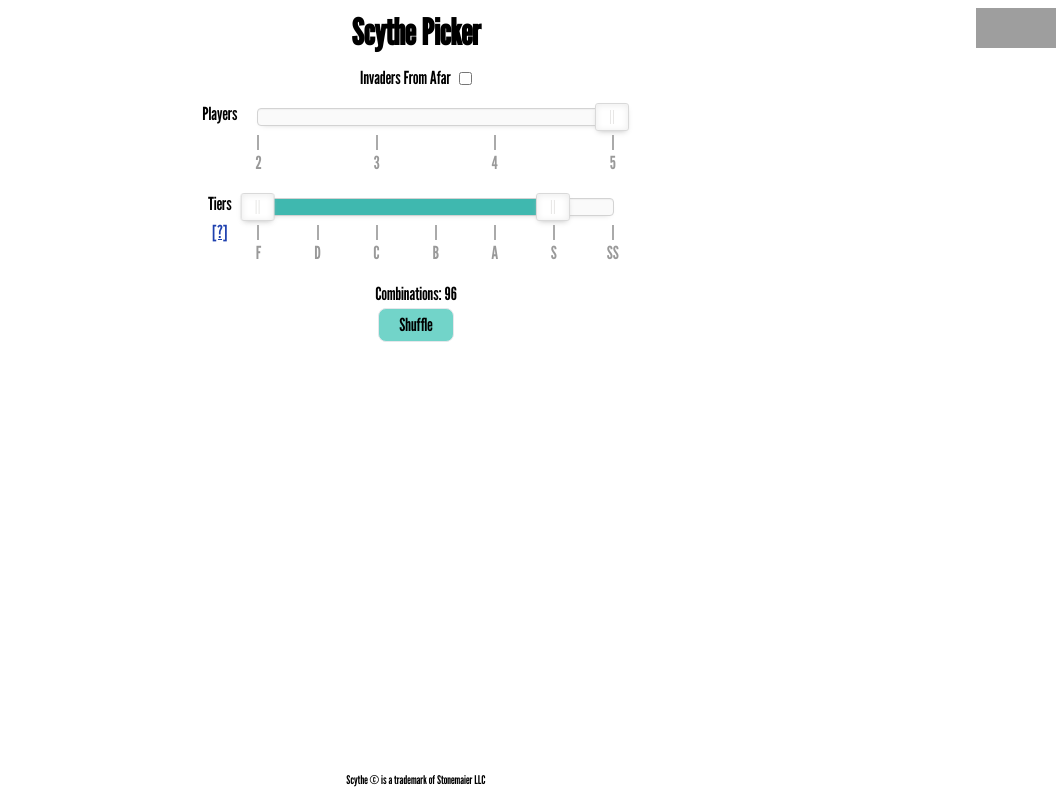
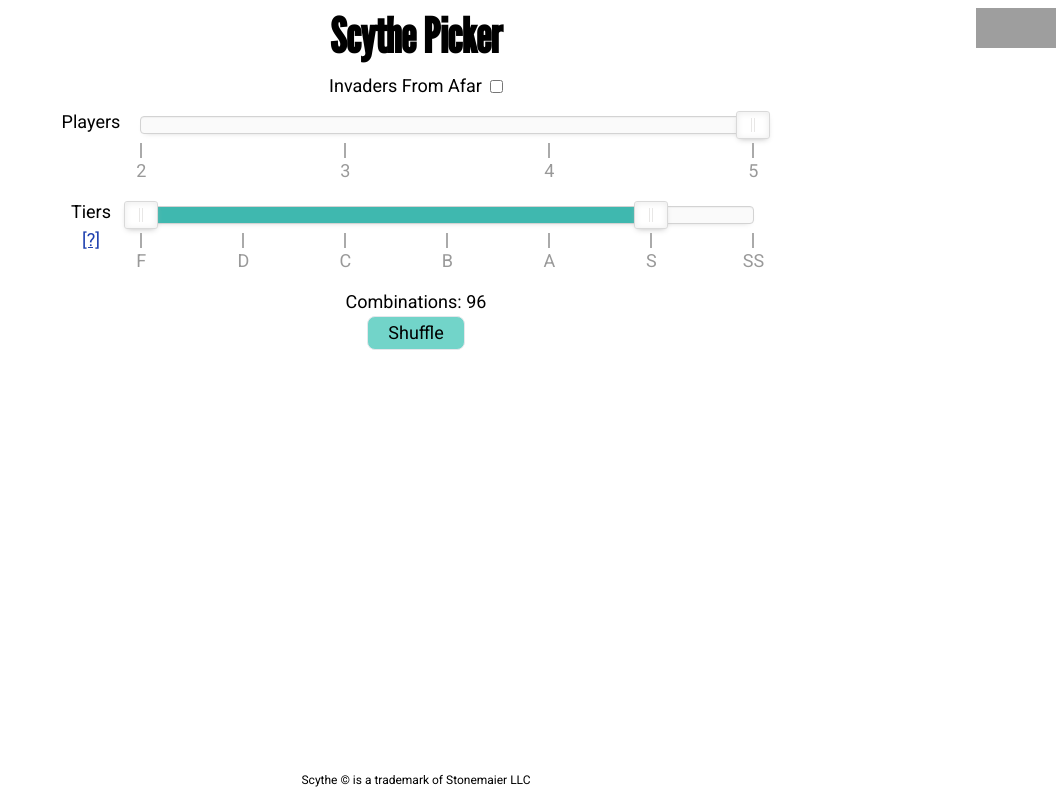
Before and after one commit to paolosimone/scythe-picker, a Next.js app: page / in a window 1280 px wide. Shown: the whole page, without its empty margins (224-1280 px from the left). Built offline with nearby package versions, Linux system fonts and the light colour scheme; grey boxes are pictures that could not be loaded.

Commit message:
improve readability

```diff
--- a/src/app/layout.tsx
+++ b/src/app/layout.tsx
@@ -1,8 +1,8 @@
 import type { Metadata } from "next";
-import { League_Gothic } from "next/font/google";
+import { Roboto } from "next/font/google";
 import "./globals.css";
 
-const font = League_Gothic({ subsets: ["latin"] });
+const font = Roboto({ subsets: ["latin"], weight: "400" });
 
 export const metadata: Metadata = {
   title: "Scythe Picker",
--- a/src/app/page.tsx
+++ b/src/app/page.tsx
@@ -1,12 +1,23 @@
 "use client";
 
+import { League_Gothic } from "next/font/google";
 import { Picker } from "@/components/Picker/Picker";
+import classNames from "classnames";
+
+const titleFont = League_Gothic({ subsets: ["latin"] });
 
 export default function Home() {
   return (
     <main className="flex min-h-screen flex-col items-center text-lg px-6 py-3 gap-3">
       {/* Title */}
-      <h1 className="self-center font-bold text-4xl">Scythe Picker</h1>
+      <h1
+        className={classNames(
+          "self-center font-bold text-5xl",
+          titleFont.className,
+        )}
+      >
+        Scythe Picker
+      </h1>
 
       {/* Github */}
       <iframe
--- a/src/components/Picker/SelectionView/CombinationCard.tsx
+++ b/src/components/Picker/SelectionView/CombinationCard.tsx
@@ -17,7 +17,7 @@ export function CombinationCard({
       style={{ gridTemplateColumns: "8fr 4fr" }}
     >
       <div className="flex flex-col justify-center items-start">
-        <span>{combination.faction}</span>
+        <span className="font-bold">{combination.faction}</span>
         <span>{combination.playerMat}</span>
       </div>
 
```
